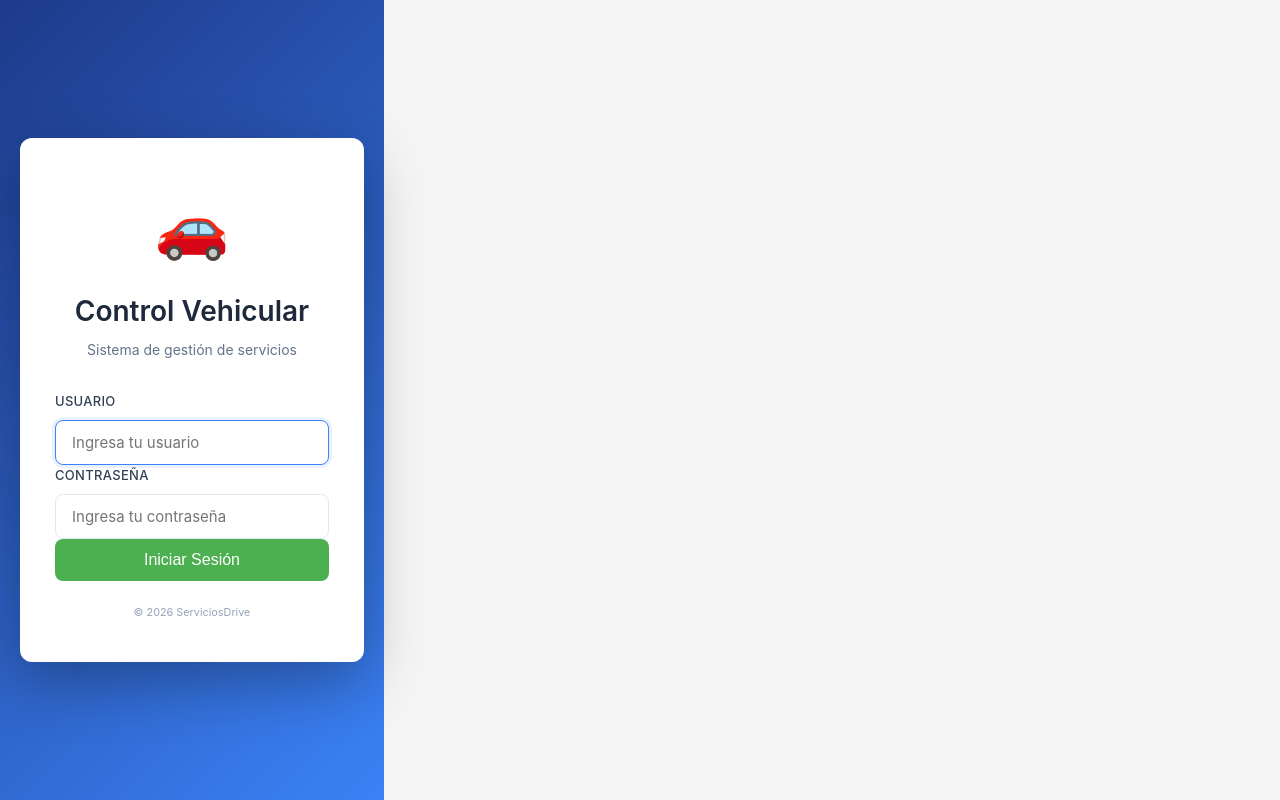
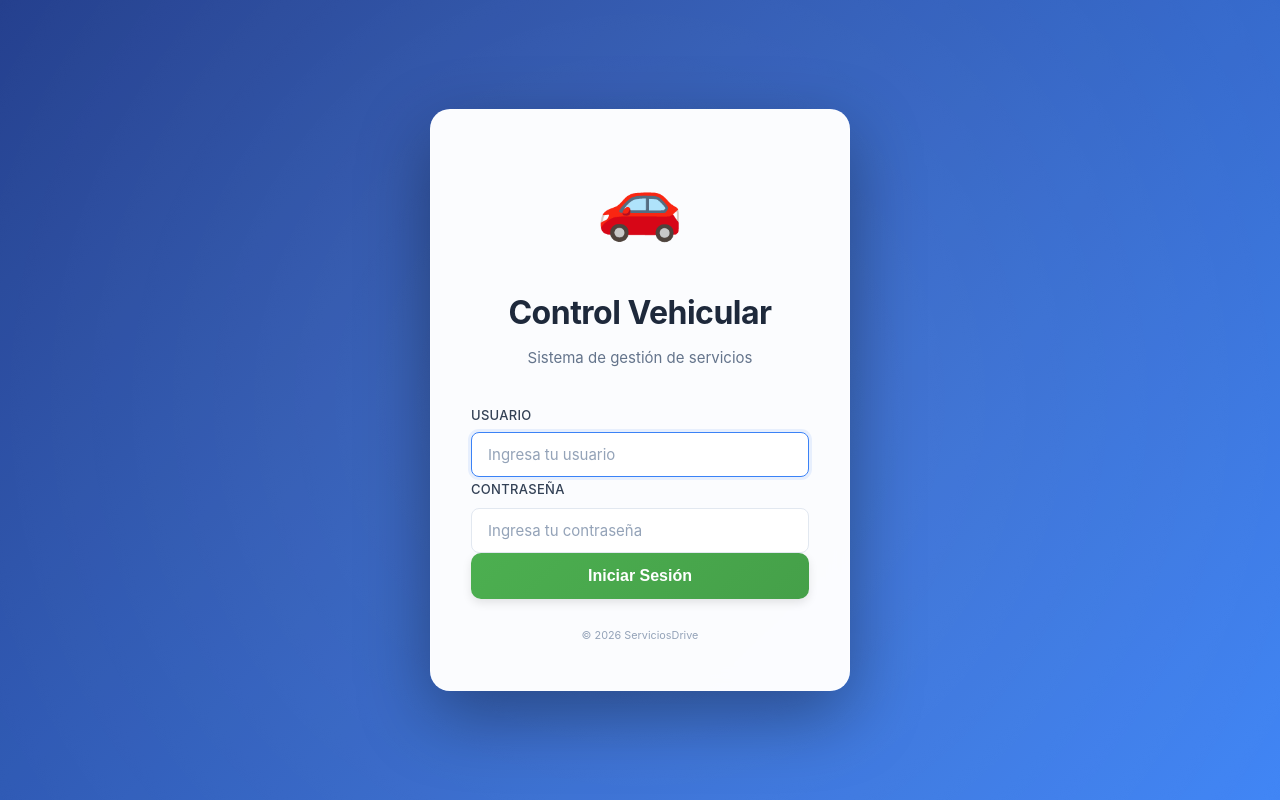
Before and after one commit to SistemasGijutsu/serviciosdrive, a PHP site: page /serviciosdrive/ in a window 1280 px wide. Run offline with PHP 8.4, Linux system fonts and the light colour scheme; a stand-in replaces the project's code that opens the database connection; some libraries are stand-ins or nearby versions.

Commit message:
Mejoras en el estilo de la página de inicio de sesión: ajustes en el diseño, animaciones y efectos de enfoque para una experiencia de usuario más atractiva.

```diff
--- a/public/css/styles.css
+++ b/public/css/styles.css
@@ -42,49 +42,80 @@ body {
     justify-content: center;
     align-items: center;
     min-height: 100vh;
+    width: 100%;
     background: linear-gradient(135deg, #1e3a8a 0%, #3b82f6 100%);
     padding: 20px;
+    position: relative;
+    overflow: hidden;
+}
+
+.login-page::before {
+    content: '';
+    position: absolute;
+    top: -50%;
+    left: -50%;
+    width: 200%;
+    height: 200%;
+    background: radial-gradient(circle, rgba(255,255,255,0.1) 0%, transparent 70%);
+    animation: rotate 30s linear infinite;
+}
+
+@keyframes rotate {
+    from { transform: rotate(0deg); }
+    to { transform: rotate(360deg); }
 }
 
 .login-container {
     width: 100%;
-    max-width: 400px;
+    max-width: 420px;
+    position: relative;
+    z-index: 1;
 }
 
 .login-card {
-    background: var(--white);
-    border-radius: 12px;
-    box-shadow: 0 20px 60px rgba(0,0,0,0.3);
-    padding: 40px 35px;
-    animation: fadeInUp 0.5s ease;
+    background: rgba(255, 255, 255, 0.98);
+    backdrop-filter: blur(10px);
+    border-radius: 20px;
+    box-shadow: 0 25px 70px rgba(0,0,0,0.35);
+    padding: 45px 40px;
+    animation: fadeInUp 0.6s ease;
+    border: 1px solid rgba(255,255,255,0.3);
 }
 
 .login-header {
     text-align: center;
-    margin-bottom: 30px;
+    margin-bottom: 35px;
 }
 
 .login-header .logo {
-    font-size: 60px;
-    margin-bottom: 15px;
+    font-size: 70px;
+    margin-bottom: 20px;
     display: inline-block;
+    animation: bounce 2s infinite;
+}
+
+@keyframes bounce {
+    0%, 100% { transform: translateY(0); }
+    50% { transform: translateY(-10px); }
 }
 
 .login-header h1 {
-    font-size: 28px;
+    font-size: 32px;
     color: #1e293b;
-    margin-bottom: 5px;
-    font-weight: 600;
+    margin-bottom: 8px;
+    font-weight: 700;
+    letter-spacing: -0.5px;
 }
 
 .login-header p {
     color: #64748b;
-    font-size: 14px;
+    font-size: 15px;
+    font-weight: 400;
 }
 
 .login-footer {
     text-align: center;
-    margin-top: 20px;
+    margin-top: 25px;
     color: #94a3b8;
     font-size: 13px;
 }
@@ -109,26 +141,33 @@ body {
 .form-group select,
 .form-group textarea {
     width: 100%;
-    padding: 12px 15px;
-    border: 1px solid #ddd;
-    border-radius: var(--border-radius);
+    padding: 14px 16px;
+    border: 2px solid #e2e8f0;
+    border-radius: 10px;
     font-size: 16px;
-    transition: var(--transition);
+    transition: all 0.3s ease;
+    background-color: #f8fafc;
 }
 
 .form-group input:focus,
 .form-group select:focus,
 .form-group textarea:focus {
     outline: none;
-    border-color: var(--primary-color);
-    box-shadow: 0 0 0 3px rgba(76, 175, 80, 0.1);
+    border-color: #3b82f6;
+    background-color: #ffffff;
+    box-shadow: 0 0 0 4px rgba(59, 130, 246, 0.1);
+    transform: translateY(-2px);
+}
+
+.form-group input::placeholder {
+    color: #94a3b8;
 }
 
 .form-group small {
     display: block;
-    margin-top: 5px;
-    color: #666;
-    font-size: 12px;
+    margin-top: 6px;
+    color: #64748b;
+    font-size: 13px;
 }
 
 /* ===================================
@@ -136,27 +175,32 @@ body {
    =================================== */
 .btn {
     display: inline-block;
-    padding: 12px 24px;
+    padding: 14px 28px;
     border: none;
-    border-radius: var(--border-radius);
+    border-radius: 10px;
     font-size: 16px;
-    font-weight: 500;
+    font-weight: 600;
     text-align: center;
     text-decoration: none;
     cursor: pointer;
-    transition: var(--transition);
+    transition: all 0.3s ease;
     white-space: nowrap;
+    box-shadow: 0 4px 10px rgba(0,0,0,0.1);
 }
 
 .btn-primary {
-    background-color: var(--primary-color);
+    background: linear-gradient(135deg, #4CAF50 0%, #45a049 100%);
     color: var(--white);
 }
 
 .btn-primary:hover {
-    background-color: var(--primary-dark);
-    transform: translateY(-2px);
-    box-shadow: 0 4px 12px rgba(76, 175, 80, 0.3);
+    background: linear-gradient(135deg, #45a049 0%, #3d8b40 100%);
+    transform: translateY(-3px);
+    box-shadow: 0 8px 20px rgba(76, 175, 80, 0.4);
+}
+
+.btn-primary:active {
+    transform: translateY(-1px);
 }
 
 .btn-secondary {
```
Also changed, not shown: other parts of public/css/styles.css (+14 -10 lines).
